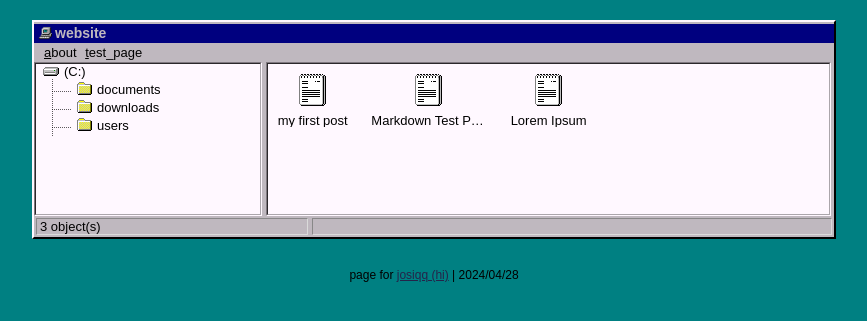
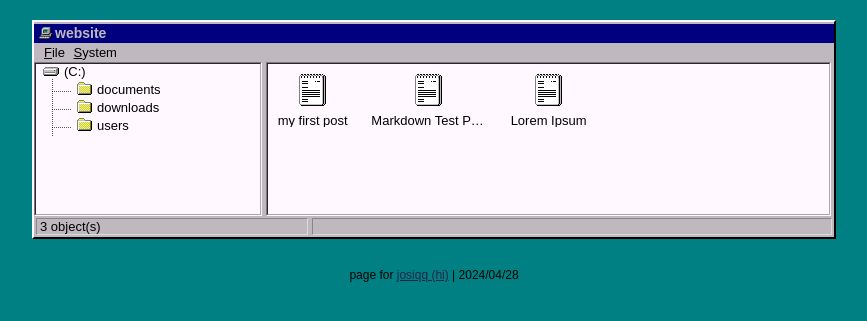
Before and after one commit to josiqq/josiqq.github.io, a Jekyll site: the page built from index.html, in a window 1280 px wide. Shown: the top 321 px of the page, without its empty margins (206-1073 px from the left). Built offline with Jekyll 4.4.1, drawn with Linux system fonts in a browser that asks for light colours.

Commit message:
First commit

```diff
--- a/_includes/topbar.html
+++ b/_includes/topbar.html
@@ -1,5 +1,5 @@
 <ul class="topbar">
-	<a href="/me"><li><u>a</u>bout</li></a>
+	<a href="/me"><li><u>F</u>ile</li></a>
 
-	<a href="/system"><li><u>t</u>est_page</li></a>
+	<a href="/system"><li><u>S</u>ystem</li></a>
 </ul>
```
